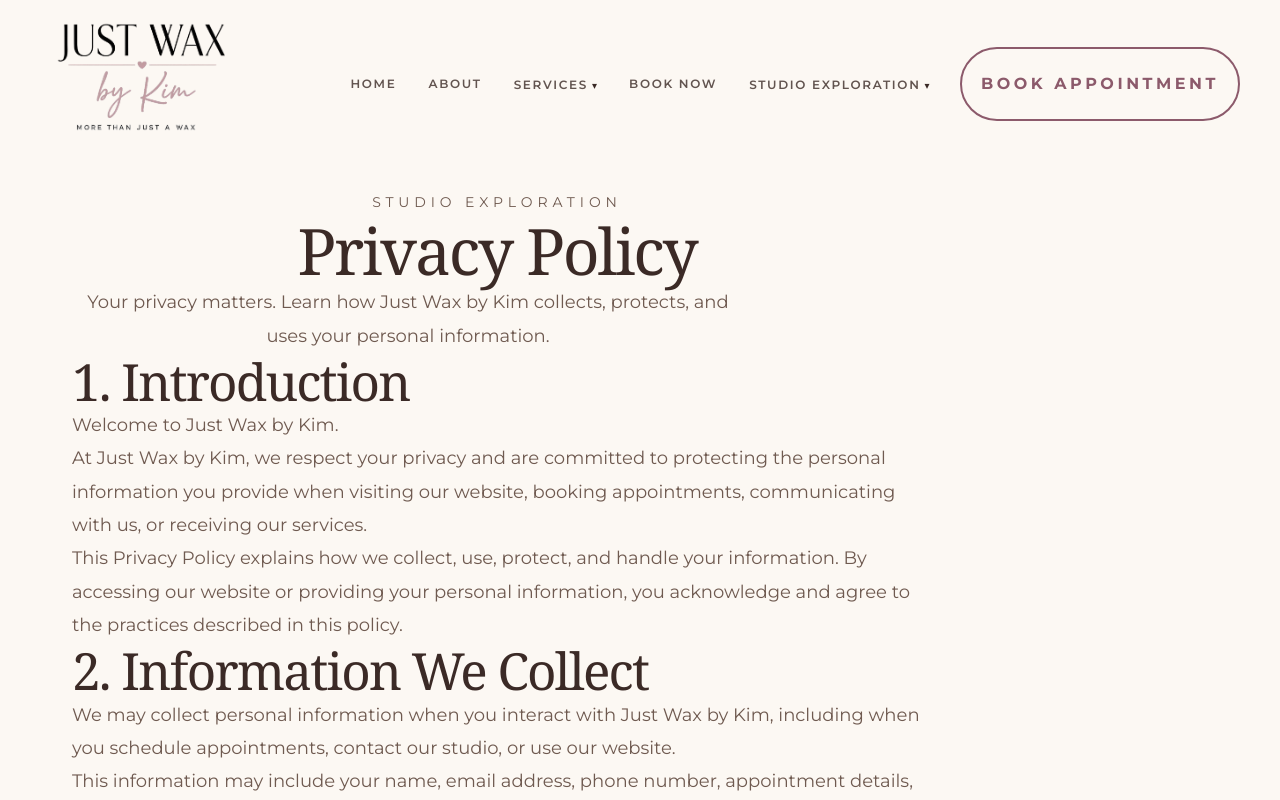
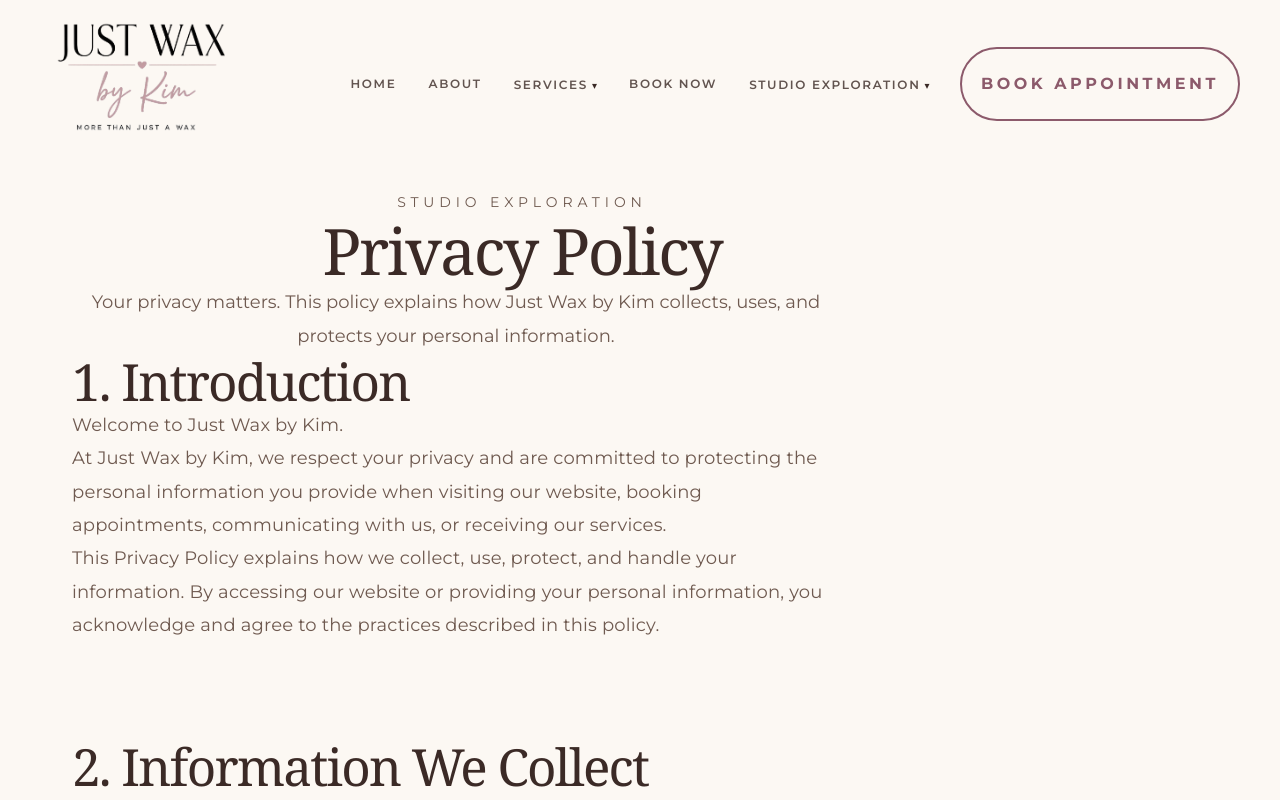
Before and after one commit to kevin-phan-25/just-wax-by-kim, a Next.js app: page /privacy-policy in a window 1280 px wide. Shown: the top 800 px of the page. Built offline with nearby package versions, Linux system fonts and the light colour scheme; a web font is replaced by a local one.

Commit message:
Update PrivacyPolicy.tsx

```diff
--- a/features/privacy-policy/PrivacyPolicy.tsx
+++ b/features/privacy-policy/PrivacyPolicy.tsx
@@ -6,11 +6,10 @@
  * Luxury Privacy Policy presentation page.
  *
  * Updates:
- * • Removed divider accents
- * • Added 3-column luxury layout
- * • Centered content area
- * • Improved paragraph spacing
- * • Responsive phone / tablet / desktop layout
+ * • Improved editorial spacing
+ * • Added paragraph separation
+ * • Removed restrictive text layout
+ * • Better readability on mobile/tablet/desktop
  */
 
 import { privacyPolicySections } from "./privacy-policy.constants";
@@ -34,7 +33,7 @@ export default function PrivacyPolicy() {
 
           grid-cols-[0.75in_1fr_0.75in]
 
-          lg:grid-cols-[0.75in_minmax(0,850px)_0.75in]
+          lg:grid-cols-[0.75in_minmax(0,900px)_0.75in]
 
           px-4
           md:px-6
@@ -42,27 +41,27 @@ export default function PrivacyPolicy() {
       >
 
 
-        {/* LEFT EMPTY CELL */}
+        {/* LEFT SPACER */}
         <div />
 
 
-        {/* CENTER CONTENT CELL */}
-        <div
+        {/* CENTER CONTENT */}
+        <main
           className="
             w-full
           "
         >
 
 
-          {/* HEADER */}
+          {/* PAGE HEADER */}
 
           <header
             className="
               text-center
 
-              mb-16
+              mb-20
 
-              md:mb-20
+              md:mb-24
             "
           >
 
@@ -100,23 +99,23 @@ export default function PrivacyPolicy() {
 
             <p
               className="
-                mt-8
-
-                max-w-2xl
+                mt-10
 
                 mx-auto
+
+                max-w-3xl
 
                 text-base
                 md:text-lg
 
-                leading-loose
+                leading-relaxed
 
                 text-[#8C7468]
               "
             >
-              Your privacy matters. Learn how Just Wax by Kim
-              collects, protects, and uses your personal
-              information.
+              Your privacy matters. This policy explains how
+              Just Wax by Kim collects, uses, and protects
+              your personal information.
             </p>
 
 
@@ -124,11 +123,16 @@ export default function PrivacyPolicy() {
 
 
 
-          {/* POLICY CONTENT */}
+
+          {/* POLICY SECTIONS */}
 
           <div
             className="
-              space-y-16
+              flex
+              flex-col
+
+              gap-20
+              md:gap-24
             "
           >
 
@@ -138,12 +142,16 @@ export default function PrivacyPolicy() {
                 <article
                   key={section.title}
                   className="
-                    space-y-6
+                    w-full
                   "
                 >
 
+                  {/* TITLE */}
+
                   <h2
                     className="
+                      mb-8
+
                       font-serif
 
                       text-2xl
@@ -156,9 +164,14 @@ export default function PrivacyPolicy() {
                   </h2>
 
 
+
+                  {/* PARAGRAPHS */}
+
                   <div
                     className="
-                      space-y-6
+                      max-w-3xl
+
+                      space-y-8
                     "
                   >
 
@@ -172,6 +185,8 @@ export default function PrivacyPolicy() {
                             md:text-lg
 
                             leading-[2]
+
+                            tracking-[0.01em]
 
                             text-[#6F5A50]
                           "
@@ -193,11 +208,10 @@ export default function PrivacyPolicy() {
           </div>
 
 
-        </div>
+        </main>
 
 
-
-        {/* RIGHT EMPTY CELL */}
+        {/* RIGHT SPACER */}
         <div />
 
 
```
